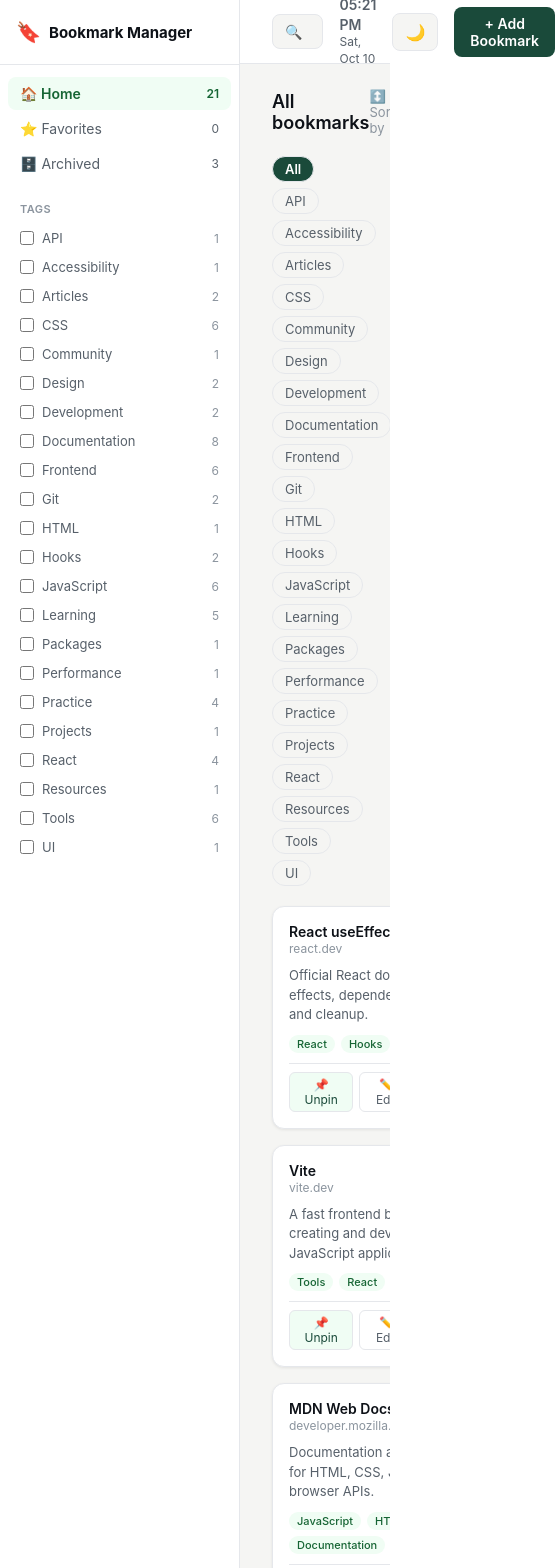
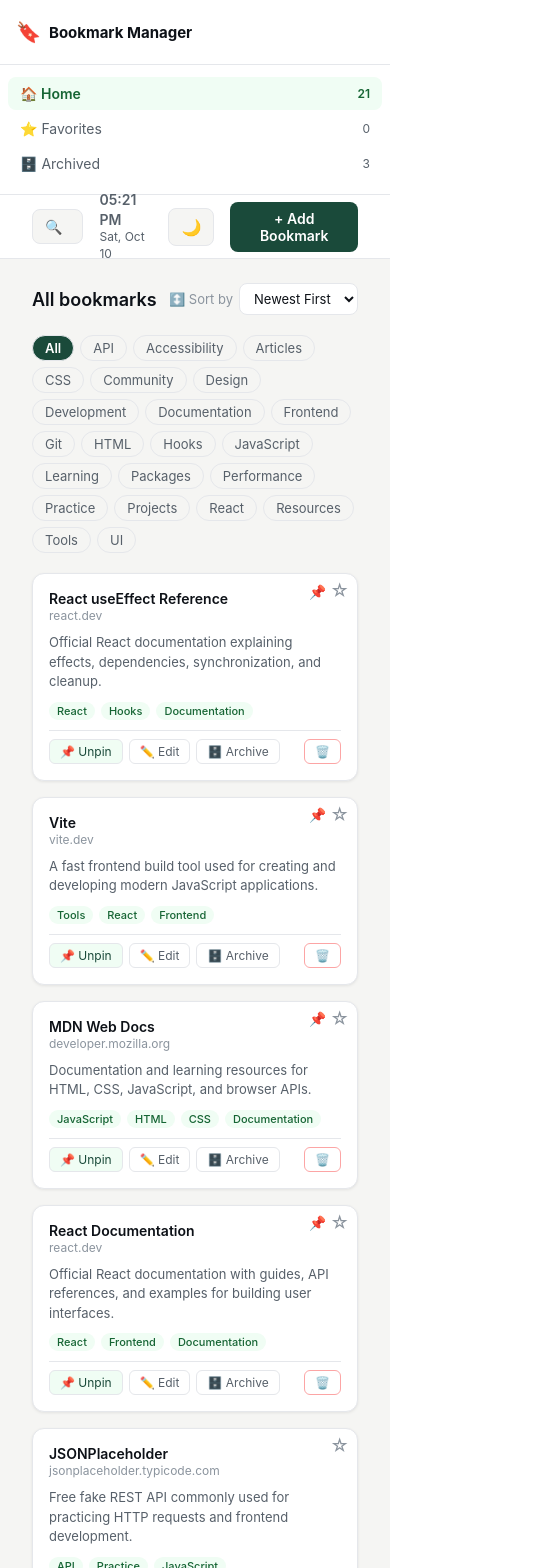
Before and after one commit to maiko1919/bookmark-manager-Maia-Iremashvili, a React (Vite) app: page / in a window 390 px wide. Shown: the top 1568 px of the page, 555 px wide, since content can reach past the window. Built offline with nearby package versions, Linux system fonts and the light colour scheme.

Commit message:
Add responsive design, live clock, error state

```diff
--- a/src/App.css
+++ b/src/App.css
@@ -1,10 +1,3 @@
-.app {
-  display: flex;
-  min-height: 100vh;
-  background: var(--bg-main);
-  color: var(--text-primary);
-}
-
 /* Light theme */
 :root {
   --bg-main: #F5F5F3;
@@ -46,3 +39,39 @@
   --input-bg: #0d2137;
   --shadow: 0 1px 3px rgba(0,0,0,0.3);
 }
+
+.app {
+  display: flex;
+  min-height: 100vh;
+  background: var(--bg-main);
+  color: var(--text-primary);
+}
+
+/* Tablet */
+@media (max-width: 1024px) {
+  .bookmarks-grid {
+    grid-template-columns: repeat(2, 1fr) !important;
+  }
+}
+
+/* Mobile */
+@media (max-width: 768px) {
+  .app {
+    flex-direction: column;
+  }
+
+  .sidebar {
+    width: 100% !important;
+    min-height: auto !important;
+    border-right: none !important;
+    border-bottom: 1px solid var(--border);
+  }
+
+  .sidebar-tags {
+    display: none;
+  }
+
+  .bookmarks-grid {
+    grid-template-columns: 1fr !important;
+  }
+}
--- a/src/components/BookmarkList.jsx
+++ b/src/components/BookmarkList.jsx
@@ -35,7 +35,7 @@
   }
 
   return (
-    <div style={{
+    <div className="bookmarks-grid" style={{
       display: 'grid',
       gridTemplateColumns: 'repeat(auto-fill, minmax(280px, 1fr))',
       gap: '16px'
--- a/src/components/Sidebar.jsx
+++ b/src/components/Sidebar.jsx
@@ -16,7 +16,7 @@
   })
 
   return (
-    <aside style={{
+    <aside className="sidebar" style={{
       width: '240px', minHeight: '100vh',
       background: 'var(--bg-sidebar)',
       borderRight: '1px solid var(--border)',
@@ -47,7 +47,7 @@
         </button>
       </nav>
 
-      <div style={{ padding: '0 8px', flex: 1, overflowY: 'auto' }}>
+      <div className="sidebar-tags" style={{ padding: '0 8px', flex: 1, overflowY: 'auto' }}>
         <p style={{
           fontSize: '11px', fontWeight: '600', color: 'var(--text-muted)',
           padding: '8px 12px', textTransform: 'uppercase', letterSpacing: '0.5px'
```
